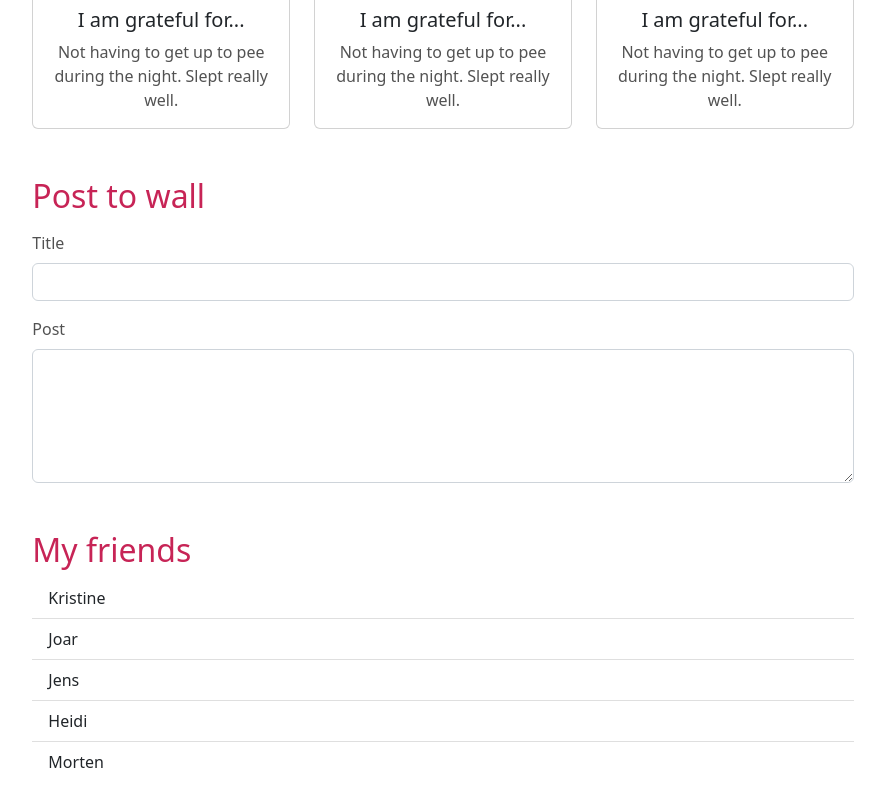
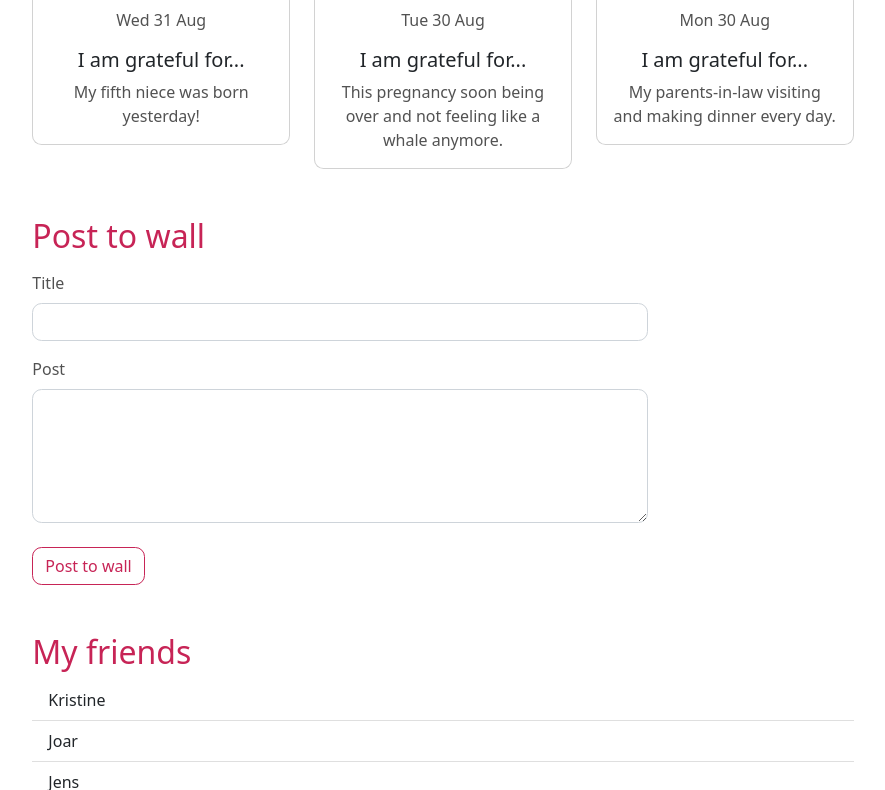
Before and after one commit to kribac12/CSSframeworksCA-22, a website: page profile.html in a window 1280 px wide. Shown: the part 643-1433 px from the top of the page, without its empty margins (197-1082 px from the left). Drawn offline with nearby package versions, Linux system fonts and the light colour scheme.

```diff
--- a/profile.html
+++ b/profile.html
@@ -39,7 +39,7 @@
               </ul>
               <form class="d-flex" role="search">
                 <input class="form-control me-2" type="search" placeholder="Search" aria-label="Search" />
-                <button class="btn btn-outline-secondary" type="submit">Search</button>
+                <button class="btn btn-outline-secondary btn-sm" type="submit">Search</button>
               </form>
             </div>
           </div>
@@ -75,30 +75,33 @@
             <div class="col-md-4 themed-grid-col">
               <div class="card">
                 <div class="card-body">
+                  <p>Wed 31 Aug</p>
                   <h5 class="card-title">I am grateful for...</h5>
-                  <p class="card-text">Not having to get up to pee during the night. Slept really well.</p>
+                  <p class="card-text">My fifth niece was born yesterday!</p>
                 </div>
               </div>
             </div>
             <div class="col-md-4 themed-grid-col">
               <div class="card">
                 <div class="card-body">
+                  <p>Tue 30 Aug</p>
                   <h5 class="card-title">I am grateful for...</h5>
-                  <p class="card-text">Not having to get up to pee during the night. Slept really well.</p>
+                  <p class="card-text">This pregnancy soon being over and not feeling like a whale anymore.</p>
                 </div>
               </div>
             </div>
             <div class="col-md-4 themed-grid-col">
               <div class="card">
                 <div class="card-body">
+                  <p>Mon 30 Aug</p>
                   <h5 class="card-title">I am grateful for...</h5>
-                  <p class="card-text">Not having to get up to pee during the night. Slept really well.</p>
+                  <p class="card-text">My parents-in-law visiting and making dinner every day.</p>
                 </div>
               </div>
             </div>
           </div>
         </section>
-        <form class="post-to-wall my-5">
+        <form class="post-to-wall w-75 my-5">
           <h2>Post to wall</h2>
           <div class="form-group mt-3">
             <label for="inputTitle">Title</label>
@@ -108,6 +111,7 @@
             <label for="inputTextarea">Post</label>
             <textarea class="form-control mt-2" id="inputTextarea" rows="5"></textarea>
           </div>
+          <button type="button" class="btn btn-outline-primary mt-4">Post to wall</button>
         </form>
         <section class="friends-section">
           <h2>My friends</h2>
--- a/src/scss/_variables.scss
+++ b/src/scss/_variables.scss
@@ -1,8 +1,14 @@
-//Theme colours
+//Colours
 
 $pink: #c72456;
 $gray: #525252;
 $gray-100: #f3f4f7;
+$light: #f6f6f7;
 
 $primary: $pink;
 $secondary: $gray;
+
+//Border radius
+
+$border-radius: 0.6rem;
+$border-radius-sm: 0.2rem;
```
Also changed, not shown: index.html (+6 -5 lines), login.html (+2 -2 lines), dist/css/styles.css, 1 other file.
